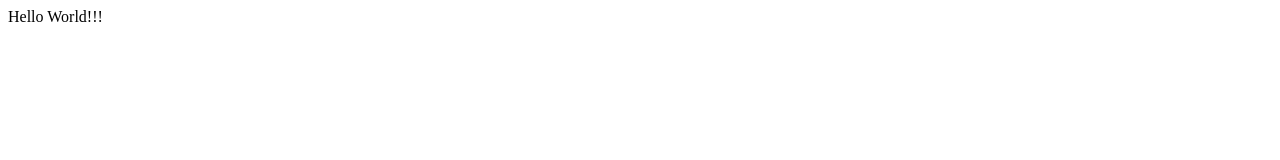
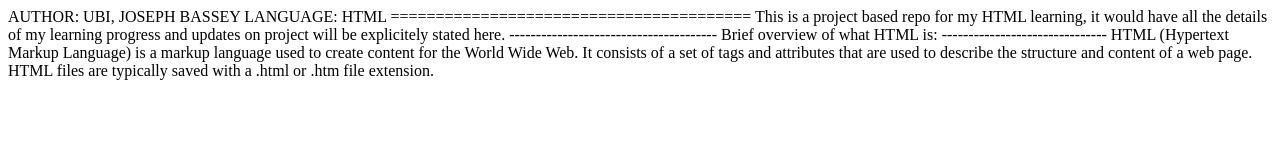
Before and after one commit to Joe-metry/web_0, a plain HTML site: page index.html in a window 1280 px wide. Drawn offline with Linux system fonts and the light colour scheme.

Commit message:
testing html

```diff
--- a/index.html
+++ b/index.html
@@ -1 +1,20 @@
-<p>Hello World!!!</>
+<p>AUTHOR: UBI, JOSEPH BASSEY
+LANGUAGE: HTML
+========================================
+
+This is a project based repo for my HTML
+learning, it would have all the details
+of my learning progress and updates on
+project will be explicitely stated here.
+
+---------------------------------------
+
+Brief overview of what HTML is:
+-------------------------------
+
+HTML (Hypertext Markup Language) is a markup language
+used to create content for the World Wide Web.
+It consists of a set of tags and attributes that are
+used to describe the structure and content of a web
+page. HTML files are typically saved with a .html
+or .htm file extension.</>
```
